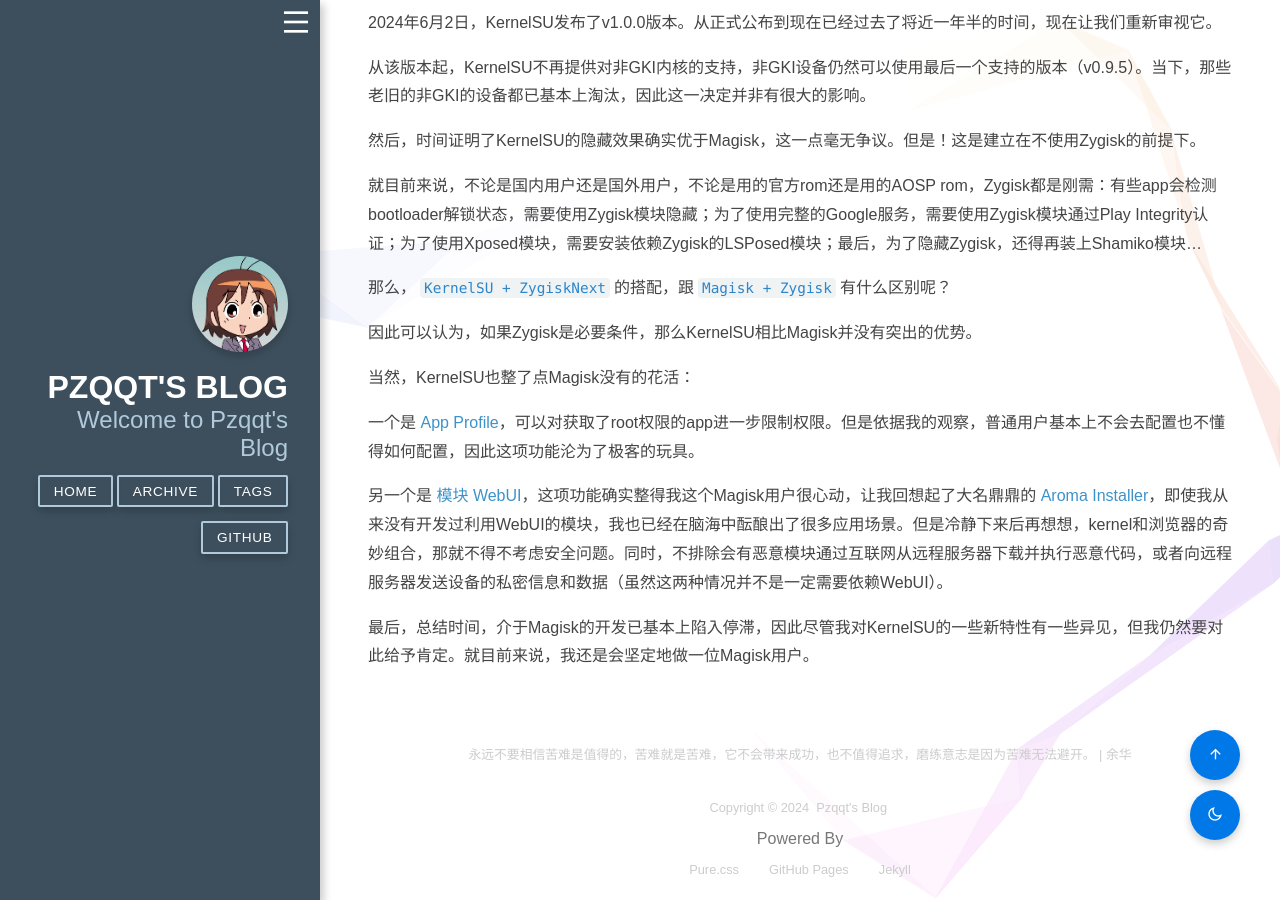
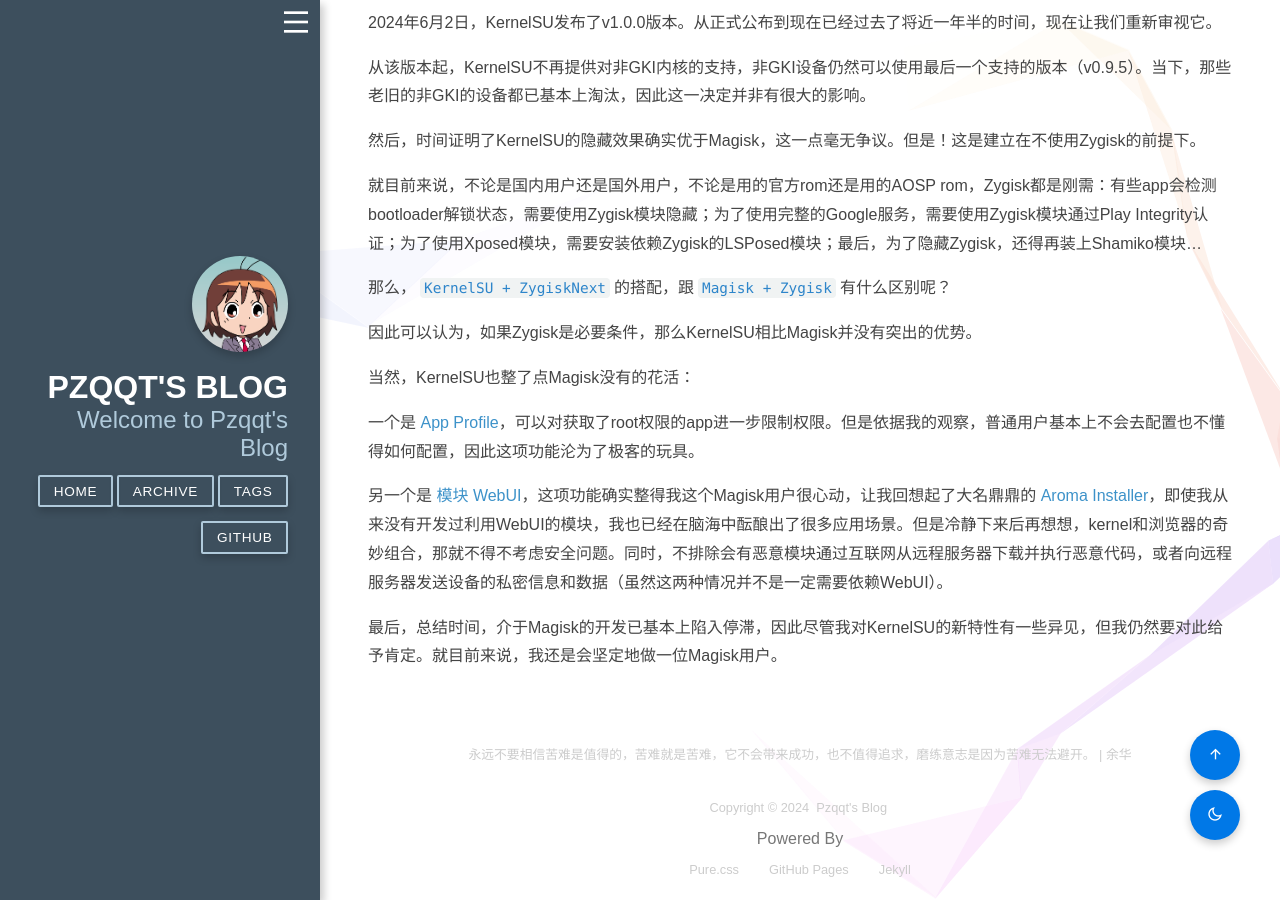
Before and after one commit to Pzqqt/Pzqqt.github.io, a Jekyll site: the page built from _posts/2023-01-27-为什么我不看好 KernelSU.md, in a window 1280 px wide and 900 px high, scrolled down 2382 px. Built offline with Jekyll 4.4.1, drawn with Linux system fonts in a browser that asks for light colours; nearby versions of some CDN libraries; some web fonts are replaced.

Commit message:
posts: Some text adjustments

```diff
--- a/_posts/2023-01-27-为什么我不看好 KernelSU.md
+++ b/_posts/2023-01-27-为什么我不看好 KernelSU.md
@@ -74,4 +74,4 @@
 
 另一个是 [模块 WebUI](https://kernelsu.org/guide/module-webui.html)，这项功能确实整得我这个Magisk用户很心动，让我回想起了大名鼎鼎的 [Aroma Installer](https://github.com/amarullz/AROMA-Installer)，即使我从来没有开发过利用WebUI的模块，我也已经在脑海中酝酿出了很多应用场景。但是冷静下来后再想想，kernel和浏览器的奇妙组合，那就不得不考虑安全问题。同时，不排除会有恶意模块通过互联网从远程服务器下载并执行恶意代码，或者向远程服务器发送设备的私密信息和数据（虽然这两种情况并不是一定需要依赖WebUI）。
 
-最后，总结时间，介于Magisk的开发已基本上陷入停滞，因此尽管我对KernelSU的一些新特性有一些异见，但我仍然要对此给予肯定。就目前来说，我还是会坚定地做一位Magisk用户。
+最后，总结时间，介于Magisk的开发已基本上陷入停滞，因此尽管我对KernelSU的新特性有一些异见，但我仍然要对此给予肯定。就目前来说，我还是会坚定地做一位Magisk用户。
```
Also changed, not shown: _posts/2024-07-21-玩转小米手环 8 的第三方表盘.md (+1 -1 lines).
